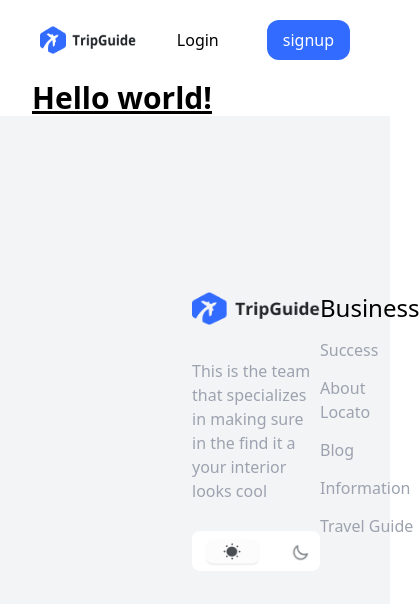
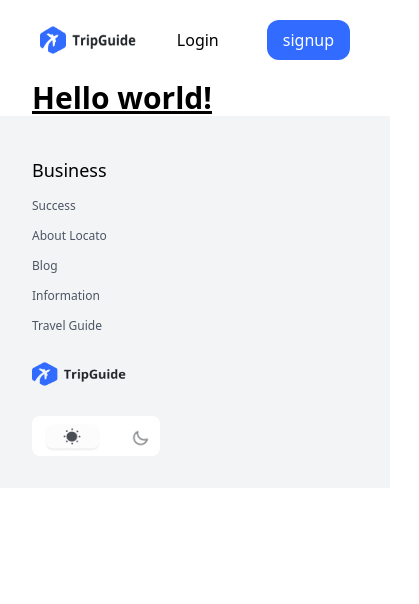
Before and after one commit to PeterSYoo/Hotel-Booking-App-with-Nextjs-Typescript-and-TailwindCss, a Next.js app: page / in a window 390 px wide. Shown: the top 604 px of the page, 419 px wide, since content can reach past the window. Built offline with nearby package versions, Linux system fonts and the light colour scheme.

Commit message:
wip: adds mobile responsiveness to footer component

```diff
--- a/components/footer.components.tsx
+++ b/components/footer.components.tsx
@@ -2,8 +2,8 @@ import Image from 'next/image';
 
 const Footer = () => {
   return (
-    <div className="flex justify-between px-48 pt-44 pb-32 bg-gray-100">
-      <div className="w-64">
+    <div className="md:flex md:justify-between pt-10 px-8 pb-8 md:px-48 md:pt-44 md:pb-32 bg-gray-100">
+      <div className="hidden md:flex flex-col w-64">
         <div className="">
           <Image src="/img/logo.png" alt="" width="148" height="38" />
         </div>
@@ -20,13 +20,31 @@ const Footer = () => {
       </div>
       <div className="">
         <ul className="flex flex-col gap-3.5">
-          <li className="text-2xl">Business</li>
-          <li className="text-gray-400">Success</li>
-          <li className="text-gray-400">About Locato</li>
-          <li className="text-gray-400">Blog</li>
-          <li className="text-gray-400">Information</li>
-          <li className="text-gray-400">Travel Guide</li>
+          <li className="text-lg md:text-2xl">Business</li>
+          <li className="text-xs text-gray-600 md:text-gray-400 md:text-base">
+            Success
+          </li>
+          <li className="text-xs text-gray-600 md:text-gray-400 md:text-base">
+            About Locato
+          </li>
+          <li className="text-xs text-gray-600 md:text-gray-400 md:text-base">
+            Blog
+          </li>
+          <li className="text-xs text-gray-600 md:text-gray-400 md:text-base">
+            Information
+          </li>
+          <li className="text-xs text-gray-600 md:text-gray-400 md:text-base">
+            Travel Guide
+          </li>
         </ul>
+      </div>
+      {/* Mobile */}
+      <div className="pt-7 md:hidden">
+        <Image src="/img/logo.png" alt="" width="94" height="24" />
+      </div>
+      <div className="w-32 h-10 mt-6 pl-3 pt-1 pr-2 flex items-center gap-x-7 bg-white rounded-lg md:hidden">
+        <Image src="/img/button-sun.png" alt="" width="60" height="30" />
+        <Image src="/img/button-moon.png" alt="" width="24" height="24" />
       </div>
     </div>
   );
```
